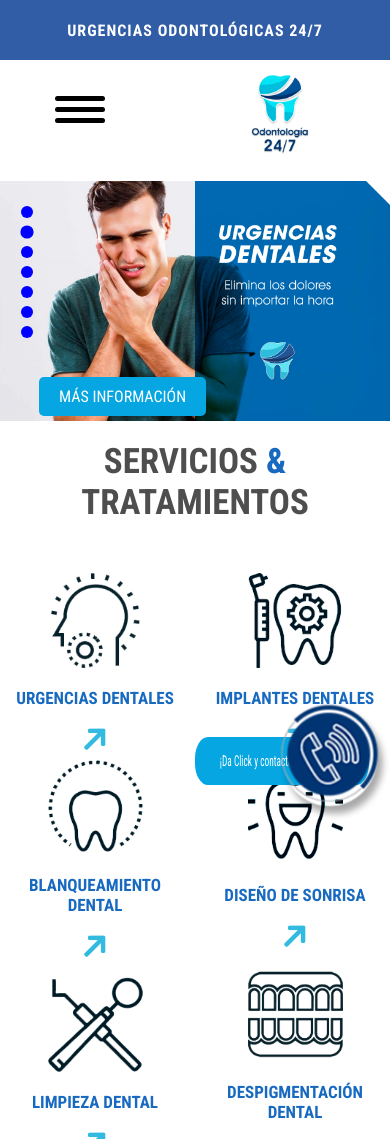
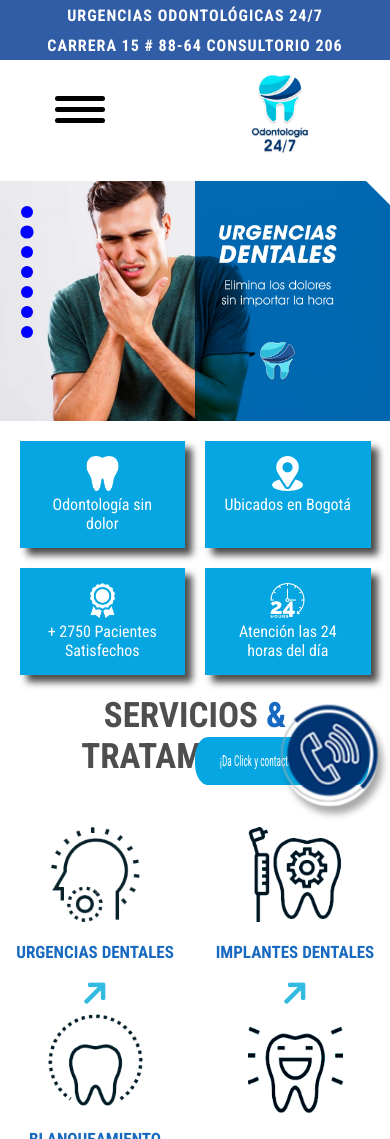
Before and after one commit to leonelvalentinn/tunjano, a plain HTML site: page index.html in a window 390 px wide. Shown: the top 1139 px of the page. Drawn offline with nearby package versions, Linux system fonts and the light colour scheme.

Commit message:
barra-textos

```diff
--- a/css/styles.css
+++ b/css/styles.css
@@ -34,10 +34,37 @@ header {
   font-size: 40px;
 }
 .item_header p {
-  font-size: 30px;
+  font-size: 22px;
   text-transform: uppercase;
   font-weight: 800;
   letter-spacing: 1px;
+}
+.barra-text{
+  width: 100%;
+  height: 90px;
+  position: relative;
+  margin-bottom: 10px;
+}
+.container-barra-text{
+  width: 90%;
+  display: grid;
+  grid-template-columns: repeat(4,1fr);
+  gap: 20px;
+  margin: auto;
+  text-align: center;
+  position: absolute;
+  top: -100%;
+  left: 5%;
+}
+.item-barra{
+  background-color: #05a6e1;
+  padding: 15px;
+  box-shadow: 7px 7px 7px rgba(0, 0, 0, 0.7);
+}
+.item-barra h2{
+  color: #fff;
+  font-size: 1.5em;
+  font-weight: 400;
 }
 
 .item_header p a {
@@ -158,7 +185,7 @@ header {
 
 .slide_contenedor {
   max-width: 100%;
-  max-height: 100vh;
+  max-height: 80vh;
   width: 100%;
   height: auto;
   position: relative;
@@ -175,7 +202,7 @@ header {
 }
 .miSlider img {
   width: 100%;
-  max-height: 100vh;
+  max-height: 600px;
   height: inherit;
   -o-object-fit: contain;
   object-fit: contain;
@@ -288,6 +315,7 @@ header {
   border-radius: 5px;
   font-size: 19px;
   text-transform: uppercase;
+  display: none;
 }
 .masuno {
   -webkit-animation: efecto1;
@@ -1043,6 +1071,46 @@ footer {
 }
 
 @media (max-width: 767px) {
+  .barra-text{
+    width: 100%;
+    height: auto;
+    position: relative;
+    margin-bottom: 20px;
+  }
+  .container-barra-text{
+    width: 90%;
+    display: grid;
+    grid-template-columns: repeat(2,1fr);
+    gap: 20px;
+    margin: auto;
+    text-align: center;
+    position: relative;
+    top: auto;
+    left: auto;
+  }
+  .item-barra{
+    background-color: #05a6e1;
+    padding: 15px;
+    box-shadow: 7px 7px 7px rgba(0, 0, 0, 0.7);
+  }
+  .item-barra h2{
+    color: #fff;
+    font-size: 1em;
+    font-weight: 400;
+  }
+  .item-barra img{
+    width: 35px;
+    height: 35px;
+    object-fit: contain;
+  }
+
+  .item_header p a {
+    color: #fff;
+    font-size: 30px;
+    text-transform: uppercase;
+    text-decoration: none;
+    margin-left: 7px;
+  }
   .container_testimonios {
     width: 90%;
     display: grid;
--- a/index.html
+++ b/index.html
@@ -17,6 +17,7 @@
         <header>
           <div class="item_header">
              <p>Urgencias Odontológicas 24/7</p>
+              <p>Carrera 15 # 88-64 consultorio 206</p>
           </div>
           <nav class="navegador">
             <div class="menu-bar">
@@ -95,7 +96,26 @@
           </div>
 
         </div>
-
+        <div class="barra-text">
+          <div class="container-barra-text">
+            <div class="item-barra">
+              <img src="./imagenes/diente.png" alt="">
+              <h2>Odontología sin dolor</h2>
+            </div>
+            <div class="item-barra">
+              <img src="./imagenes/ubi.png" alt="">
+              <h2>Ubicados en Bogotá</h2>
+            </div>
+            <div class="item-barra">
+              <img src="./imagenes/medalla.png" alt="">
+              <h2>+ 2750 Pacientes Satisfechos</h2>
+            </div>
+            <div class="item-barra">
+              <img src="./imagenes/24-horas.png" alt="">
+              <h2>Atención las 24 horas del día</h2>
+            </div>
+          </div>
+        </div>
 
 
 
```
Also changed, not shown: imagenes/24-horas.png (added), imagenes/diente.png (added), imagenes/medalla.png (added), imagenes/ubi.png (added).
